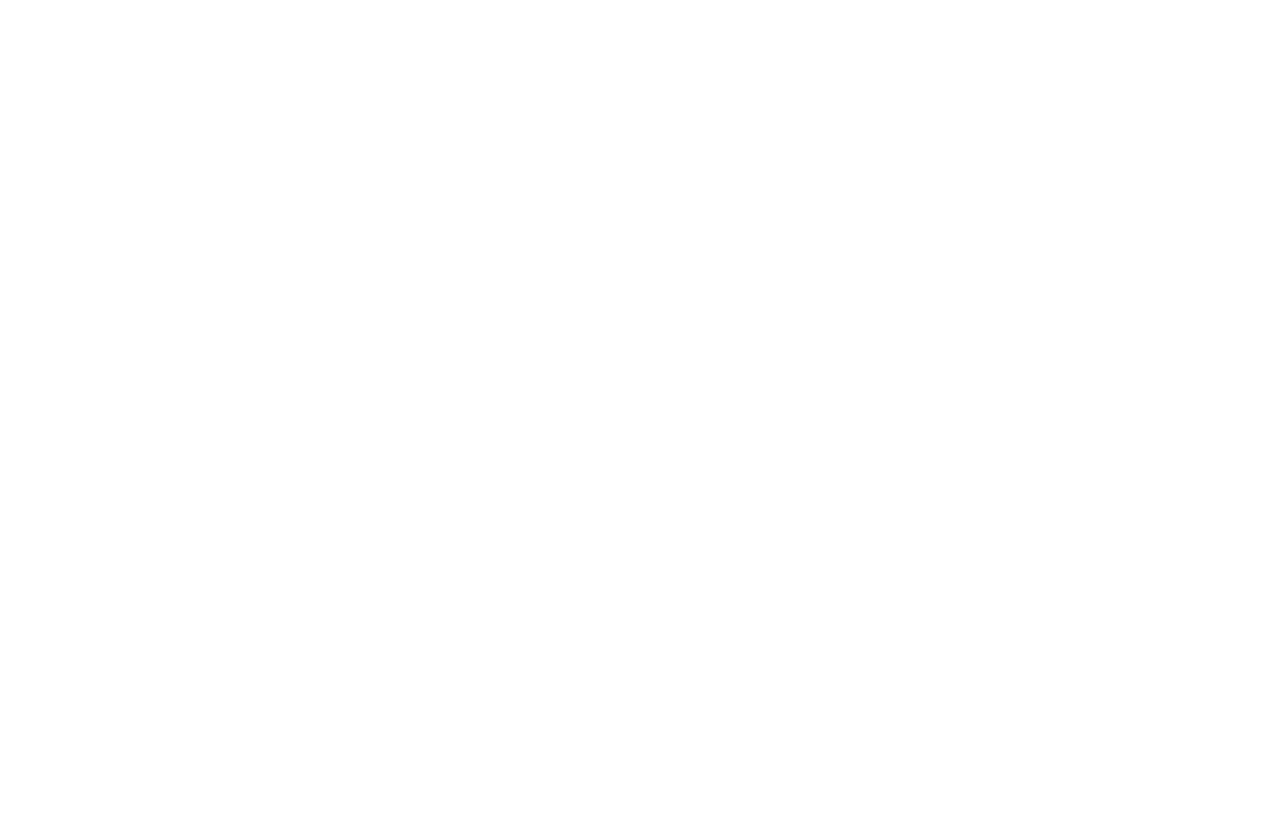
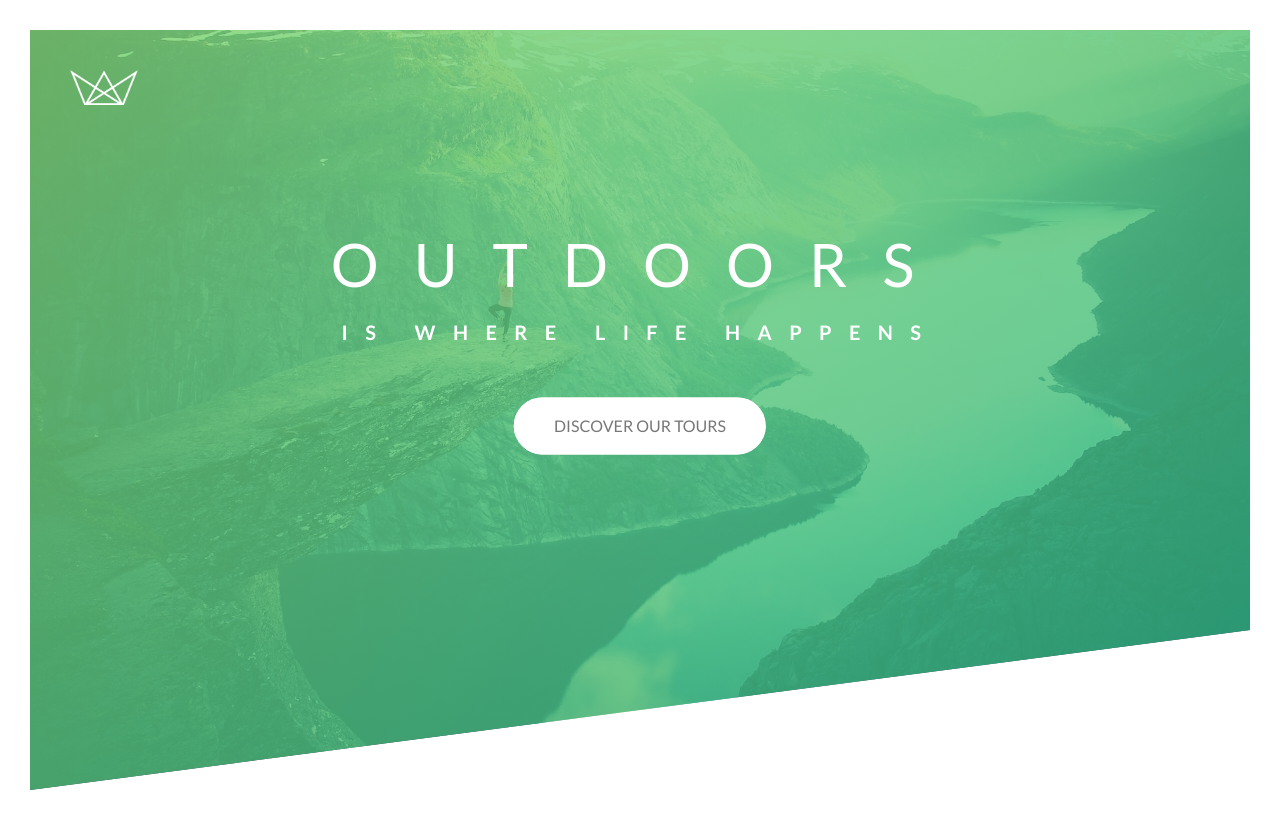
Before and after one commit to larklarky/natours, a plain HTML site: page starter/index.html in a window 1280 px wide. Drawn offline with Linux system fonts and the light colour scheme; files that its build step writes are made by us from their sources.

Commit message:
add header, add animation for text and button

```diff
--- a/starter/css/style.css
+++ b/starter/css/style.css
@@ -6,3 +6,177 @@ Medium green: #55c57a
 Dark green: #28b485
 
 */
+
+* {
+    margin: 0;
+    padding: 0;
+    box-sizing: border-box;
+}
+
+body {
+    font-family: 'Lato', sans-serif;
+    font-weight: 400;
+    font-size: 16px;
+    line-height: 1.7;
+    color: #777;
+    padding: 30px;
+}
+
+.header {
+    height: 95vh;
+    background-image: linear-gradient(
+        to right bottom,
+        hsla(111, 55%, 64%, 0.8),
+        hsla(160, 64%, 43%, 0.8)),
+        url(../img/hero.jpg);
+    background-size: cover;
+    background-position: top;
+    clip-path: polygon(0 0, 100% 0, 100% 75vh, 0 100%);
+    position: relative;
+}
+
+.logo-box {
+    position: absolute;
+    top: 40px;
+    left: 40px;
+}
+
+.logo {
+    height: 35px;
+}
+
+.text-box {
+    position: absolute;
+    top: 40%;
+    left: 50%;
+    transform: translate(-50%, -50%);
+    text-align: center;
+}
+
+.heading-primary {
+    color: #fff;
+    text-transform: uppercase;
+
+    backface-visibility: hidden; /* helps fix small bug with animation of child elements */
+}
+
+.heading-primary-main {
+    display: block;
+    font-size: 60px;
+    font-weight: 400;
+    letter-spacing: 35px;
+
+    animation-name: moveInLeft;
+    animation-duration: 1s;
+    animation-timing-function: ease-out;
+}
+
+.heading-primary-sub {
+    display: block;
+    font-size: 20px;
+    font-weight: 700;
+    letter-spacing: 17.4px;
+    margin-bottom: 3rem;
+
+
+    animation-name: moveInRight;
+    animation-duration: 1s;
+    animation-timing-function: ease-out;
+}
+
+@keyframes moveInLeft {
+    0% {
+        opacity: 0;
+        transform: translateX(-100px);
+    }
+
+    80% {
+        transform: translateX(10px);
+    }
+
+    100% {
+        opacity: 1;
+        transform: translate(0);
+    }
+}
+
+@keyframes moveInRight {
+    0% {
+        opacity: 0;
+        transform: translateX(100px);
+    }
+
+    80% {
+        transform: translateX(-10px);
+    }
+
+    100% {
+        opacity: 1;
+        transform: translate(0);
+    }
+}
+
+.btn:link,
+.btn:visited {
+    display: inline-block;
+    text-transform: uppercase;
+    text-decoration: none;
+    padding: 15px 40px;
+    border-radius: 100px;
+    transition: all .2s; /* has to be on initial state */
+    position: relative;
+}
+
+.btn:hover {
+    transform: translateY(-3px);
+    box-shadow: 0 10px 20px rgba(0, 0, 0, .2);
+}
+
+.btn:active {
+    transform: translateY(-1px);
+    box-shadow: 0 5px 10px rgba(0, 0, 0, .2);
+}
+
+.btn-white {
+    color: #777;
+    background-color: #fff;
+}
+
+.btn::after {
+    content: '';
+    display: inline-block;
+    height: 100%;
+    width: 100%;
+    border-radius: 100px;
+    position: absolute;
+    top: 0;
+    left: 0;
+    z-index: -1;
+    transition: all .4s;
+}
+
+.btn-white::after {
+    background-color: #fff;
+}
+
+.btn:hover::after {
+    transform: scaleX(1.4) scaleY(1.6);
+    opacity: 0;
+}
+
+@keyframes moveInBottom {
+    0% {
+        opacity: 0;
+        transform: translateY(30px);
+    }
+
+    100% {
+        opacity: 1;
+        transform: translate(0);
+    }
+}
+
+.btn-animated {
+    animation: moveInBottom .5s ease-out .75s;
+    animation-fill-mode: backwards; /* button won't show up until animation starts */
+}
--- a/starter/index.html
+++ b/starter/index.html
@@ -13,7 +13,24 @@
         <title>Natours | Exciting tours for adventurous people</title>
     </head>
     <body>
+        <header class="header">
+            <div class="logo-box">
+                <img src="./img/logo-white.png" alt="logo" class="logo"/>
+            </div>
 
+            <div class="text-box">
+                <h1 class="heading-primary">
+                    <span class="heading-primary-main">Outdoors</span>
+                    <span class="heading-primary-sub">is where life happens</span>
+                </h1>
+
+                <a href="#" class="btn btn-white btn-animated">Discover our tours</a>
+            </div>
+
+
+
+
+        </header>
 
     </body>
 </html>
```
